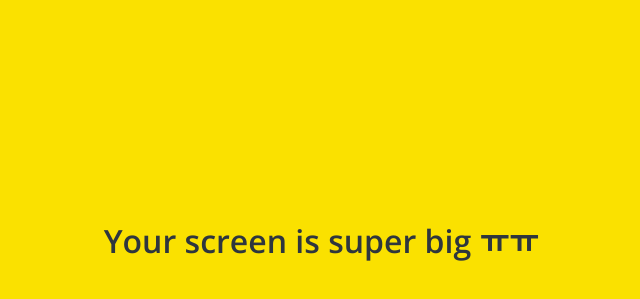
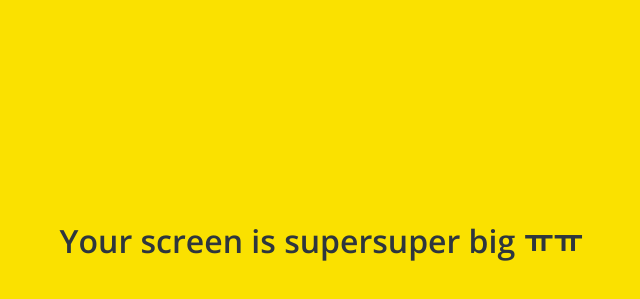
Before and after one commit to ansansaram/kakao-clone-2021, a plain HTML site: page friends.html in a window 1280 px wide. Shown: the part 159-458 px from the top of the page, without its empty margins (319-959 px from the left). Drawn offline with nearby package versions, Linux system fonts and the light colour scheme.

Commit message:
super -> supersuper

```diff
--- a/friends.html
+++ b/friends.html
@@ -107,7 +107,7 @@
       <i class="fas fa-comment"></i>
     </div>
     <div id="no-mobile">
-      <span>Your screen is super big ㅠㅠ</span>
+      <span>Your screen is supersuper big ㅠㅠ</span>
     </div>
     <script
       src="https://kit.fontawesome.com/6478f529f2.js"
```
